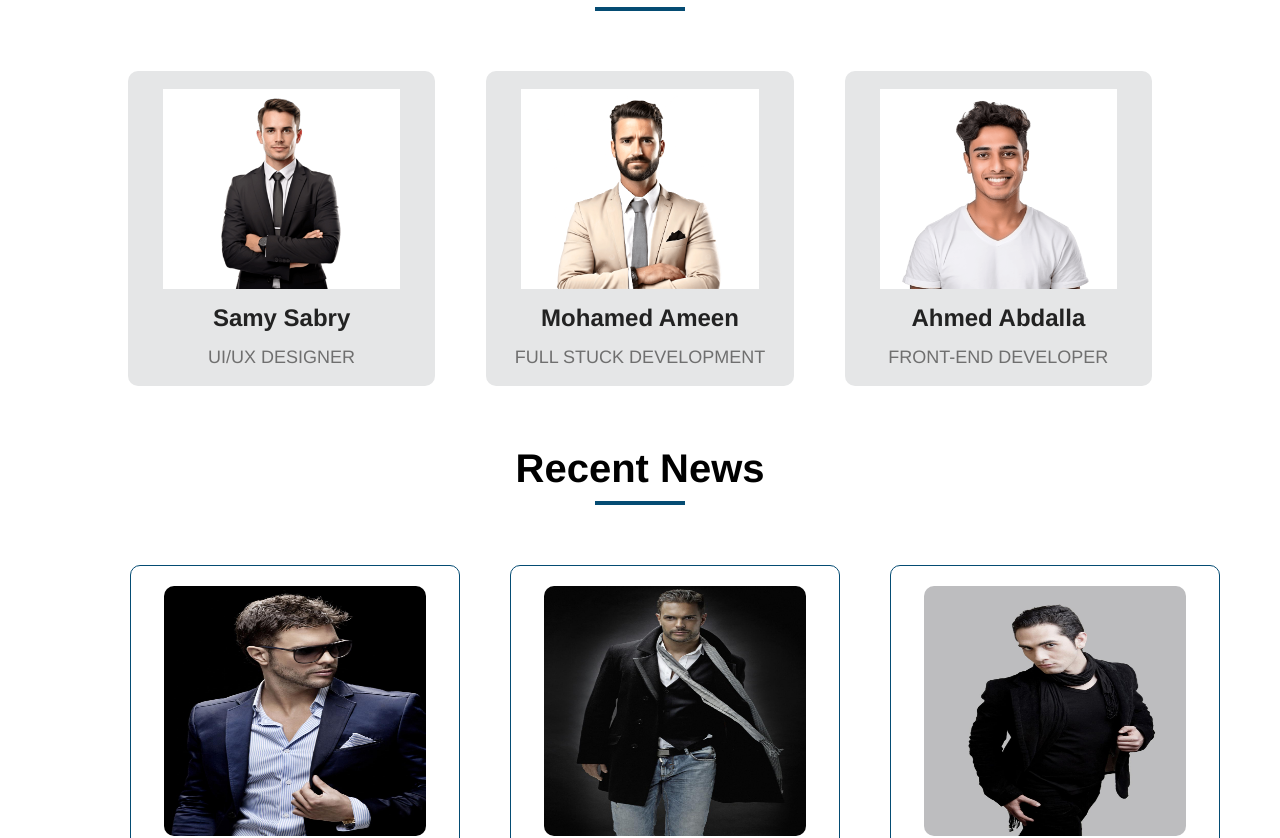
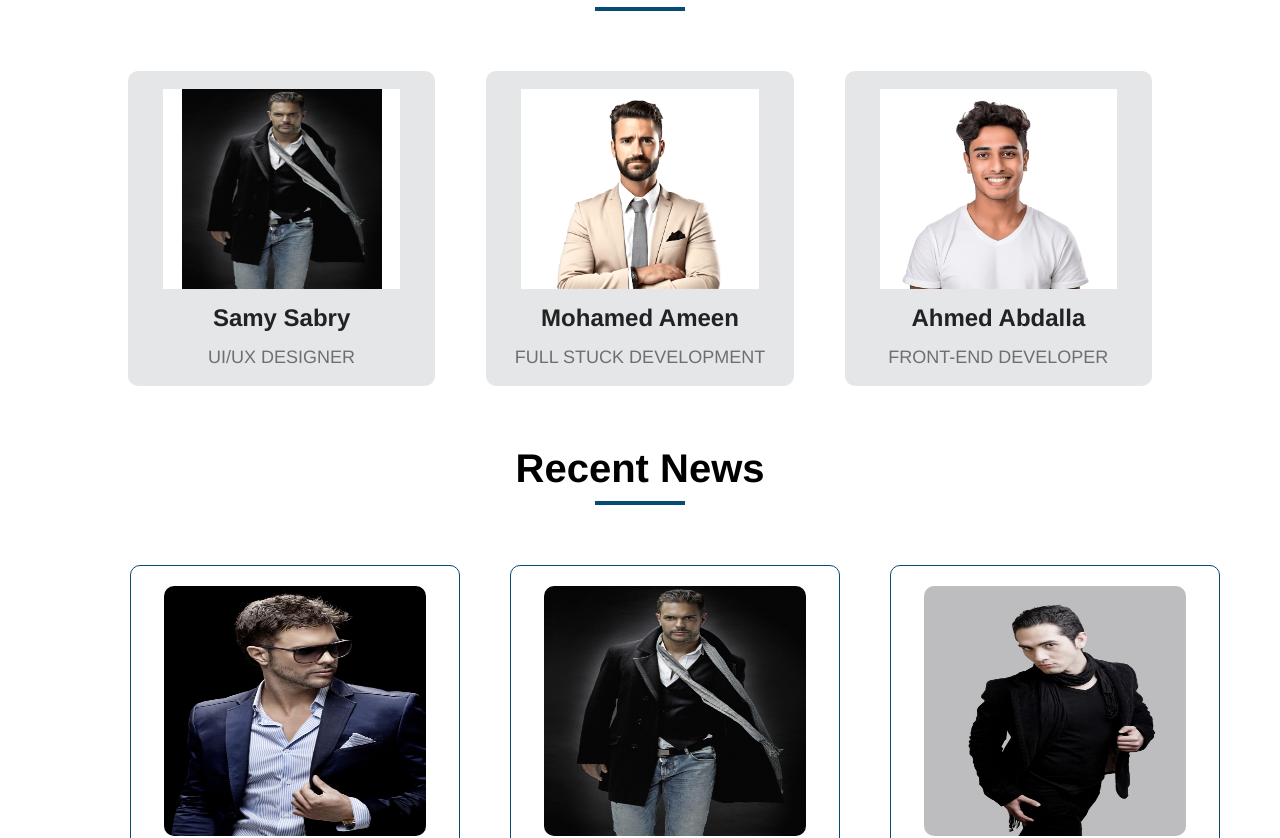
Before and after one commit to FatimaMohammed555/Furniture-Website--Landing-Page, a plain HTML site: page index.html in a window 1280 px wide. Shown: the part 4822-5660 px from the top of the page. Drawn offline with Linux system fonts and the light colour scheme.

Commit message:
change image

```diff
--- a/index.html
+++ b/index.html
@@ -377,7 +377,7 @@
             <div class="team-item">
 
                 <div class="team-img">
-                    <img src="images/man_1.png" alt="">
+                    <img src="images/img_men_2.jfif" alt="">
 
                     <div class="team-overlay">
                         <a href="#"><i class="fa-brands fa-square-facebook i1"></i></a>
```
